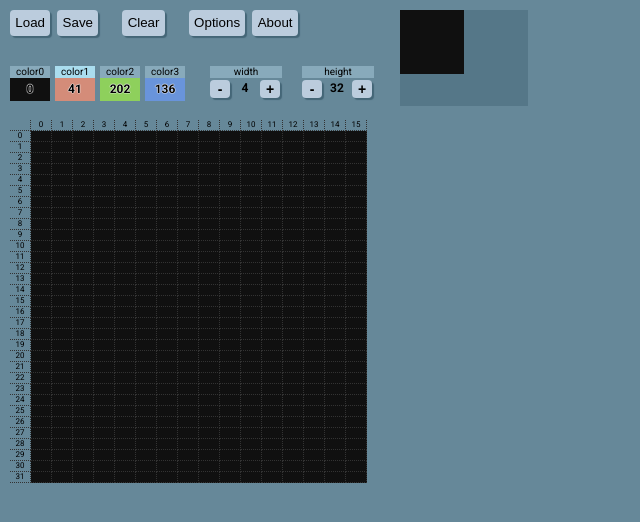
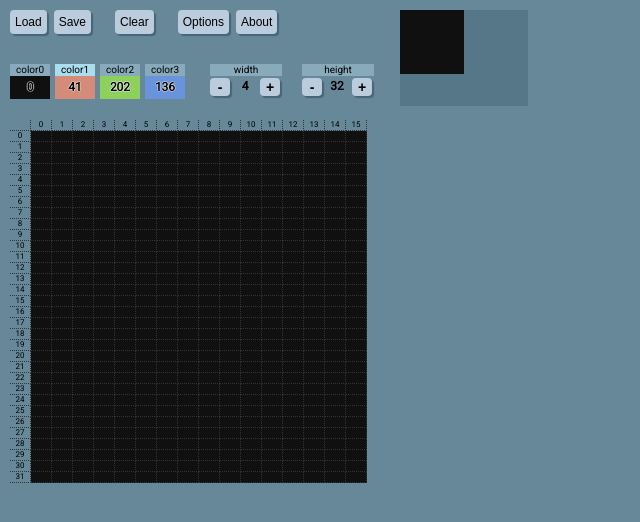
Before and after one commit to barionleg/spritexlegitor, a plain HTML site: page index.html in a window 1280 px wide. Shown: the whole page, without its empty margins (0-640 px from the left). Drawn offline with nearby package versions, Linux system fonts and the light colour scheme.

Commit message:
firefox gui fixes

```diff
--- a/css/styles.css
+++ b/css/styles.css
@@ -5,7 +5,7 @@
 }
 
 body {
-    font-family: Roboto;
+    font-family: "Roboto", Arial, sans-serif;
     margin: 10px 10px;
     background-color: #689;
     font-size: 16px
@@ -29,11 +29,18 @@ body {
 }
 
 button {
-    padding: 0.4em;
+    padding: 5px;
     border-radius: 4px;
     box-shadow: 2px 2px 1px #467;
     background-color: #bcd;
     cursor: pointer;
+    font-size: 12px;
+    font-weight: 400;
+}
+
+button::-moz-focus-inner {
+    border:0;
+    padding:0;
 }
 
 button:hover {
--- a/index.html
+++ b/index.html
@@ -2,6 +2,7 @@
 
 <head>
     <title>Sprite Editor XL</title>
+    <meta charset="UTF-8">
     <script src="http://code.jquery.com/jquery-latest.min.js" type="text/javascript"></script>
     <script type="text/javascript" src="js/jss.min.js"></script>
     <script type="text/javascript" src="js/config.js"></script>
@@ -9,7 +10,7 @@
     <script type="text/javascript" src="js/palette.js"></script>
     <script type="text/javascript" src="js/editor.js"></script>
     <script type="text/javascript" src="js/main.js"></script>
-    <link href='http://fonts.googleapis.com/css?family=Roboto:400,700' rel='stylesheet' type='text/css'>
+    <link href='http://fonts.googleapis.com/css?family=Roboto' rel='stylesheet' type='text/css'>
     <link type="text/css" rel="stylesheet" href="css/styles.css">
 </head>
 
```
